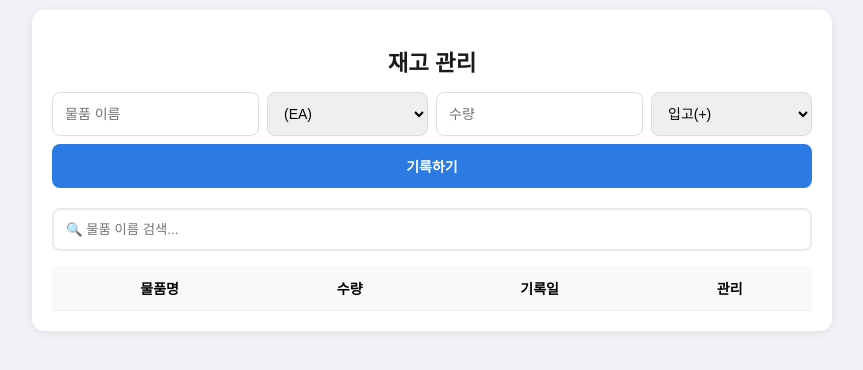
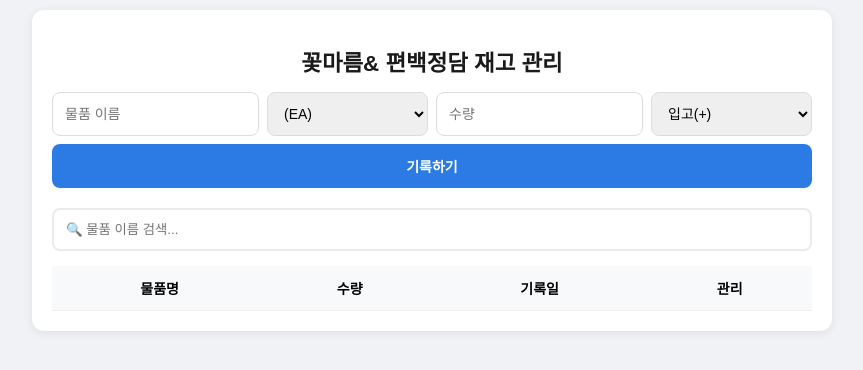
Before and after one commit to junnycode/inventory, a plain HTML site: page index.html in a window 1280 px wide. Shown: the whole page, without its empty margins (208-1071 px from the left). Drawn offline with Linux system fonts and the light colour scheme; no server answers.

Commit message:
Update index.html

```diff
--- a/index.html
+++ b/index.html
@@ -8,7 +8,7 @@
 </head>
 <body>
     <div class="container">
-        <h1> 재고 관리  </h1>
+        <h1> 꽃마름& 편백정담 재고 관리  </h1>
 
         <div class="input-section">
             <input type="text" id="itemName" list="existingItems" placeholder="물품 이름">
```
